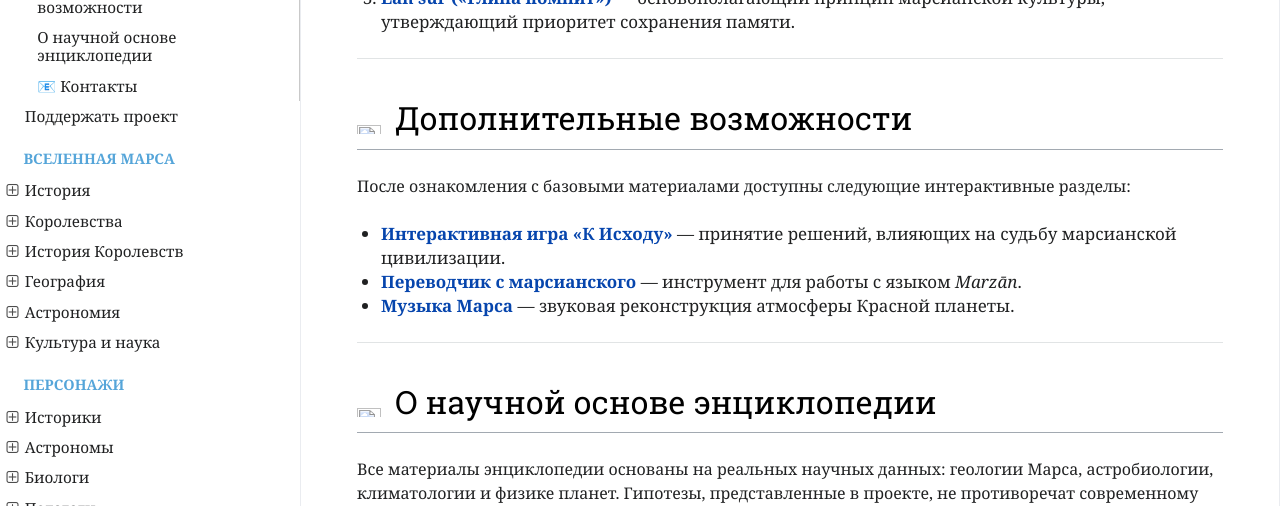
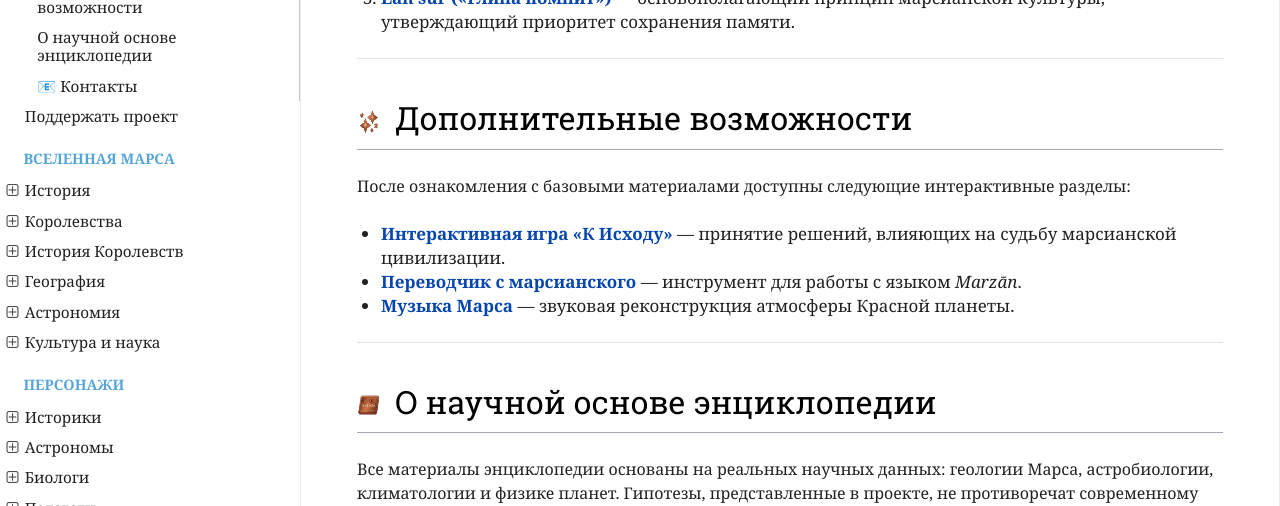
Before and after one commit to ivanhohlov14-bit/mars-encyclopedia, an MkDocs documentation site: the page built from docs/start-here.md, in a window 1280 px wide and 900 px high, scrolled down 1034 px. Shown: the part 150-656 px from the top of the window. Built offline with MkDocs 1.6.1, drawn with Linux system fonts in a browser that asks for light colours; nearby versions of some CDN libraries.

Commit message:
Update start-here.md

```diff
--- a/docs/start-here.md
+++ b/docs/start-here.md
@@ -34,7 +34,7 @@
 
 ---
 
-## <img src="assets/images/stickers/sticker-stars.png" style="width: 24px; height: 24px; display: inline; vertical-align: middle; margin-right: 6px;"> Дополнительные возможности
+## <img src="https://raw.githubusercontent.com/ivanhohlov14-bit/mars-encyclopedia/main/docs/assets/images/stickers/sticker-stars.png" style="width: 24px; height: 24px; display: inline; vertical-align: middle; margin-right: 6px;"> Дополнительные возможности
 
 После ознакомления с базовыми материалами доступны следующие интерактивные разделы:
 
@@ -44,7 +44,7 @@
 
 ---
 
-## <img src="assets/images/stickers/sticker-tablet.png" style="width: 24px; height: 24px; display: inline; vertical-align: middle; margin-right: 6px;"> О научной основе энциклопедии
+## <img src="https://raw.githubusercontent.com/ivanhohlov14-bit/mars-encyclopedia/main/docs/assets/images/stickers/sticker-tablet.png" style="width: 24px; height: 24px; display: inline; vertical-align: middle; margin-right: 6px;"> О научной основе энциклопедии
 
 Все материалы энциклопедии основаны на реальных научных данных: геологии Марса, астробиологии, климатологии и физике планет. Гипотезы, представленные в проекте, не противоречат современному научному знанию и предлагают читателю не готовые ответы, а пространство для размышлений.
 
```
